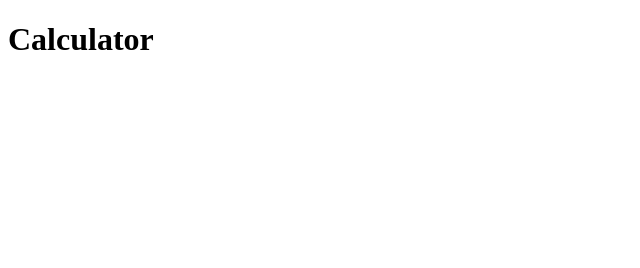
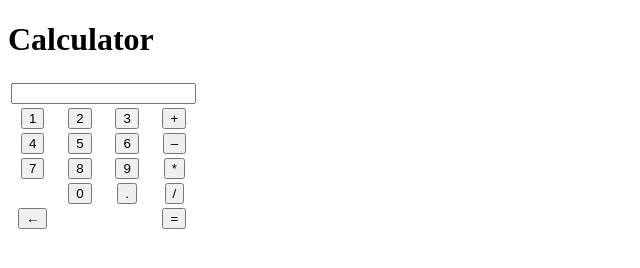
Before and after one commit to test-qeep/Calculator, a plain HTML site: page index.html in a window 1280 px wide. Shown: the whole page, without its empty margins (0-640 px from the left). Drawn offline with Linux system fonts and the light colour scheme.

Commit message:
Added calculator layout

```diff
--- a/index.css
+++ b/index.css
@@ -0,0 +1,7 @@
+td {
+    text-align: center;
+    width: 25%;
+}
+tr {
+
+}
--- a/index.html
+++ b/index.html
@@ -3,31 +3,52 @@
 <head>
     <meta charset="UTF-8">
     <meta content="text/html">
-    <meta name="description" content="">
-    <meta name="keywords" content="">
-    <title></title>
+    <meta name="description" content="Наш первый проект. Это калькулятор">
+    <meta name="keywords" content="Калькулятор, ШЦТ, Проект, HTML, JS">
+    <title>Наш первый калькулятор</title>
 
     <script type="text/javascript">
     </script>
     <script src="/index.js" type="text/javascript"></script>
-    <link rel="stylesheet" href="index.css">
+    <link rel="stylesheet" href="/index.css">
 </head>
 <body>
 <h1>Calculator</h1>
 <table>
-    <thead>
+    <tbody>
+    <tr>
+        <td colspan="4"><input type="text"></td>
+    </tr>
+    <tr>
+        <td><button>1</button></td>
+        <td><button>2</button></td>
+        <td><button>3</button></td>
+        <td><button>+</button></td>
+    </tr>
+    <tr>
+        <td><button>4</button></td>
+        <td><button>5</button></td>
+        <td><button>6</button></td>
+        <td><button>–</button></td>
+    </tr>
+    <tr>
+        <td><button>7</button></td>
+        <td><button>8</button></td>
+        <td><button>9</button></td>
+        <td><button>*</button></td>
+    </tr>
     <tr>
         <td></td>
+        <td><button>0</button></td>
+        <td><button>.</button></td>
+        <td><button>/</button></td>
     </tr>
-    </thead>
-    <tbody>
     <tr>
-        <td></td>
+        <td><button>←</button></td>
+        <td colspan="2"></td>
+        <td><button>=</button></td>
     </tr>
     </tbody>
-    <tfoot>
-
-    </tfoot>
 </table>
 </body>
 </html>
--- a/index.js
+++ b/index.js
@@ -1,2 +1,2 @@
-var k = 20;
+var k = 3 > 2;
 console.log(k);
```
